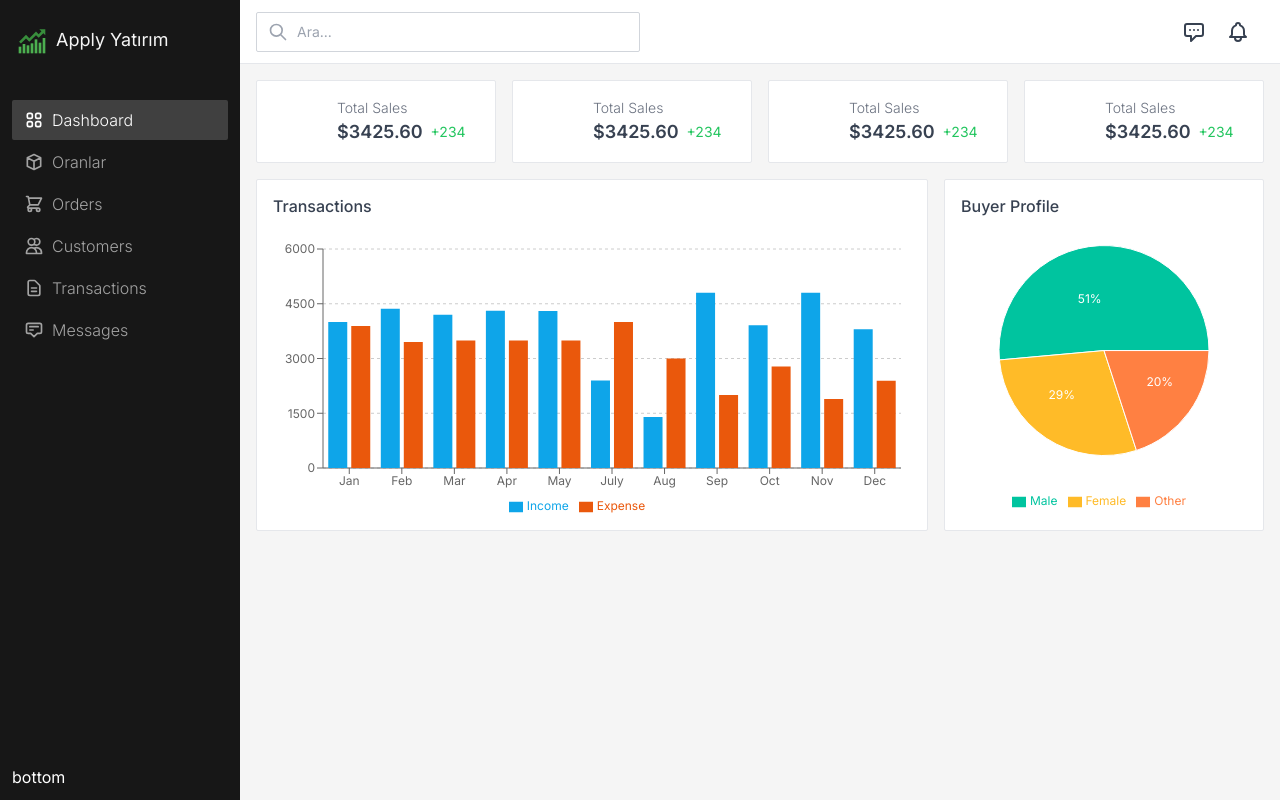
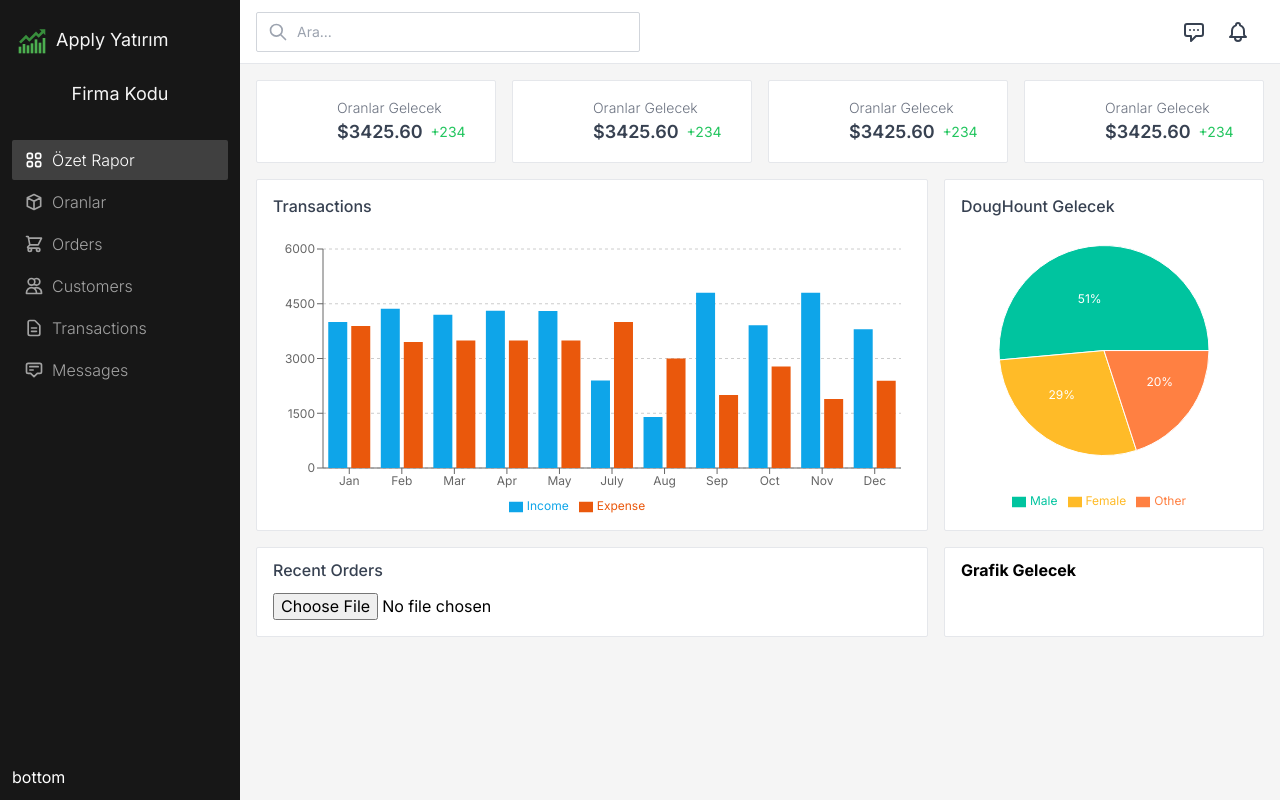
Before and after one commit to TunahanTuna/apply-yatirim-project, a React (Vite) app: page / in a window 1280 px wide. Built offline with nearby package versions, Linux system fonts and the light colour scheme.

Commit message:
tables added

```diff
--- a/package.json
+++ b/package.json
@@ -18,7 +18,8 @@
     "react-icons": "^4.10.1",
     "react-redux": "^8.1.2",
     "react-router-dom": "^6.15.0",
-    "recharts": "^2.8.0"
+    "recharts": "^2.8.0",
+    "xlsx": "^0.18.5"
   },
   "devDependencies": {
     "@types/react": "^18.2.15",
--- a/src/components/BuyerProfileChart.jsx
+++ b/src/components/BuyerProfileChart.jsx
@@ -25,7 +25,7 @@ const renderCustomizedLabel = ({ cx, cy, midAngle, innerRadius, outerRadius, per
 export default function BuyerProfilePieChart() {
     return (
         <div className="w-[20rem] h-[22rem] bg-white p-4 rounded-sm border border-gray-200 flex flex-col">
-            <strong className="text-gray-700 font-medium">Buyer Profile</strong>
+            <strong className="text-gray-700 font-medium">DougHount Gelecek</strong>
             <div className="mt-3 w-full flex-1 text-xs">
                 <ResponsiveContainer width="100%" height="100%">
                     <PieChart width={400} height={300}>
--- a/src/components/DashboardStatsGrid.jsx
+++ b/src/components/DashboardStatsGrid.jsx
@@ -4,16 +4,16 @@ import BoxWrapper from '../widgets/ButtonWrapper'
 export default function DashboardStatsGrid() {
     return (
         <div className="flex gap-4 w-full">
-            <BoxWrapper bg="sky" title="Total Sales" value="$3425.60" diff="+234">
+            <BoxWrapper bg="sky" title="Oranlar Gelecek" value="$3425.60" diff="+234">
                 <IoBagHandle className="text-2xl text-white" />
             </BoxWrapper>
-            <BoxWrapper bg="orange" title="Total Sales" value="$3425.60" diff="+234">
+            <BoxWrapper bg="orange" title="Oranlar Gelecek" value="$3425.60" diff="+234">
                 <IoPieChart className="text-2xl text-white" />
             </BoxWrapper>
-            <BoxWrapper bg="yellow" title="Total Sales" value="$3425.60" diff="+234">
+            <BoxWrapper bg="yellow" title=" Oranlar Gelecek" value="$3425.60" diff="+234">
                 <IoPeople className="text-2xl text-white" />
             </BoxWrapper>
-            <BoxWrapper bg="green" title="Total Sales" value="$3425.60" diff="+234">
+            <BoxWrapper bg="green" title=" Oranlar Gelecek" value="$3425.60" diff="+234">
                 <IoCart className="text-2xl text-white" />
             </BoxWrapper>
         </div>
--- /dev/null
+++ b/src/components/ExcelTable.jsx
@@ -0,0 +1,135 @@
+import React, { useState } from 'react'
+import * as XLSX from 'xlsx' // XLSX kütüphanesini import edin veya gereksinimlerinize göre düzenleyin
+import path from 'path'
+// Dummy Data
+const dummyData = [
+    {
+        id: '1',
+        product_id: '4324',
+        customer_id: '23143',
+        customer_name: 'Shirley A. Lape',
+        order_date: '2022-05-17T03:24:00',
+        order_total: '$435.50',
+        current_order_status: 'PLACED',
+        shipment_address: 'Cottage Grove, OR 97424'
+    },
+    {
+        id: '7',
+        product_id: '7453',
+        customer_id: '96453',
+        customer_name: 'Ryan Carroll',
+        order_date: '2022-05-14T05:24:00',
+        order_total: '$96.35',
+        current_order_status: 'CONFIRMED',
+        shipment_address: 'Los Angeles, CA 90017'
+    },
+    {
+        id: '2',
+        product_id: '5434',
+        customer_id: '65345',
+        customer_name: 'Mason Nash',
+        order_date: '2022-05-17T07:14:00',
+        order_total: '$836.44',
+        current_order_status: 'SHIPPED',
+        shipment_address: 'Westminster, CA 92683'
+    },
+    {
+        id: '3',
+        product_id: '9854',
+        customer_id: '87832',
+        customer_name: 'Luke Parkin',
+        order_date: '2022-05-16T12:40:00',
+        order_total: '$334.50',
+        current_order_status: 'SHIPPED',
+        shipment_address: 'San Mateo, CA 94403'
+    },
+    {
+        id: '4',
+        product_id: '8763',
+        customer_id: '09832',
+        customer_name: 'Anthony Fry',
+        order_date: '2022-05-14T03:24:00',
+        order_total: '$876.00',
+        current_order_status: 'OUT_FOR_DELIVERY',
+        shipment_address: 'San Mateo, CA 94403'
+    },
+    {
+        id: '5',
+        product_id: '5627',
+        customer_id: '97632',
+        customer_name: 'Ryan Carroll',
+        order_date: '2022-05-14T05:24:00',
+        order_total: '$96.35',
+        current_order_status: 'DELIVERED',
+        shipment_address: 'Los Angeles, CA 90017'
+    }
+]
+export default function ExcelTable() {
+    const [data, setData] = useState([])
+    const handleFileUpload = (e) => {
+        // Yüklenen dosyayı alın
+        const file = e.target.files[0]
+
+        // Dosyayı okumak için bir FileReader oluşturun
+        const reader = new FileReader()
+
+        // Dosya okuma tamamlandığında bu işlev çalışır
+        reader.onload = (e) => {
+            // XLSX kütüphanesini kullanarak dosyayı işleyin
+            const workbook = XLSX.read(e.target.result, { type: 'binary' })
+
+            // İlk çalışma sayfasının adını alın
+            const firstSheetName = workbook.SheetNames[0]
+
+            // İlk çalışma sayfasını alın
+            const worksheet = workbook.Sheets[firstSheetName]
+
+            // Çalışma sayfasını bir JSON verisine dönüştürün (başlıklar dahil)
+            const excelData = XLSX.utils.sheet_to_json(worksheet, { header: 1 })
+            console.log(excelData)
+            // JSON verisini state değişkenine ata
+            setData(excelData)
+        }
+
+        // Dosyayı ikili (binary) formatta okuyun
+        reader.readAsBinaryString(file)
+    }
+    return (
+        <div className="bg-white px-4 pt-3 pb-4 rounded-sm border border-gray-200 flex-1">
+            <strong className="text-gray-700 font-medium">Recent Orders</strong>
+            <div className="mt-3">
+                {' '}
+                {data.length == 0 ? (
+                    <input type="file" onChange={handleFileUpload} />
+                ) : (
+                    <table className="w-full text-gray-700 ">
+                        <thead>
+                            <tr>
+                                <td>ID</td>
+                                <td>Product ID</td>
+                                <td>Customer Name</td>
+                                <td>Order Date</td>
+                                <td>Order Total</td>
+                                <td>Shipping Address</td>
+                                <td>Order Status</td>
+                            </tr>
+                        </thead>
+                        <tbody>
+                            {dummyData.map((dt, idx) => (
+                                <tr key={idx}>
+                                    <td>#{dt.id}</td>
+                                    <td>{dt.product_id}</td>
+                                    <td>{dt.customer_name}</td>
+                                    <td>{dt.order_date}</td>
+                                    <td>{dt.order_total}</td>
+                                    <td>{dt.shipment_address}</td>
+                                    <td>{dt.current_order_status}</td>
+                                </tr>
+                            ))}
+                        </tbody>
+                    </table>
+                )}
+            </div>
+        </div>
+    )
+}
--- /dev/null
+++ b/src/components/SideCharts.jsx
@@ -0,0 +1,9 @@
+import React from 'react'
+
+export default function SideCharts() {
+    return (
+        <div className="bg-white px-4 pt-3 pb-4 rounded-sm border border-gray-200 w-[20rem]">
+            <strong>Grafik Gelecek</strong>
+        </div>
+    )
+}
--- a/src/components/shared/Sidebar.jsx
+++ b/src/components/shared/Sidebar.jsx
@@ -12,6 +12,9 @@ export default function Sidebar() {
             <div className="flex items-center gap-2 px-1 py-3">
                 <FcBullish fontSize={32} />
                 <span className="text-neutral-100 text-lg">Apply Yatırım</span>
+            </div>
+            <div className="flex justify-center items-center px-1 py-3 pb-0">
+                <span className="text-neutral-100 text-lg">Firma Kodu</span>
             </div>
             <div className="flex-1 py-8 flex flex-col gap-0.5">
                 {DASHBOARD_SIDEBAR_LINKS.map((item) => (
--- a/src/lib/constants/navigation.jsx
+++ b/src/lib/constants/navigation.jsx
@@ -12,7 +12,7 @@ import {
 export const DASHBOARD_SIDEBAR_LINKS = [
     {
         key: 'dashboard',
-        label: 'Dashboard',
+        label: 'Özet Rapor',
         path: '/',
         icon: <HiOutlineViewGrid />
     },
--- a/src/pages/Dashboard.jsx
+++ b/src/pages/Dashboard.jsx
@@ -3,6 +3,8 @@ import { Link } from 'react-router-dom'
 import DashboardStatsGrid from '../components/DashboardStatsGrid'
 import TransactionChart from '../components/TransactionChart'
 import BuyerProfilePieChart from '../components/BuyerProfileChart'
+import ExcelTable from '../components/ExcelTable'
+import SideCharts from '../components/SideCharts'
 
 export default function Dashboard() {
     return (
@@ -12,6 +14,10 @@ export default function Dashboard() {
                 <TransactionChart />
                 <BuyerProfilePieChart />
             </div>
+            <div className="flex flex-row gap-4 w-full">
+                <ExcelTable />
+                <SideCharts />
+            </div>
         </div>
     )
 }
--- a/src/widgets/ButtonWrapper.jsx
+++ b/src/widgets/ButtonWrapper.jsx
@@ -2,9 +2,7 @@ import React from 'react'
 import { IoBagHandle } from 'react-icons/io5'
 
 export default function BoxWrapper({ children, title, value, diff, bg }) {
-    console.log(bg)
     const style = `rounded-full h-12 w-12 flex items-center justify-center bg-${bg}-500`
-    console.log(style)
     return (
         <div className="bg-white rounded-sm flex-1 p-4 border border-gray-200 flex items-center hover:outline hover:outline-1 hover:outline-gray-300">
             <div className={style}>{children}</div>
```
Also changed, not shown: 1 other file (tests, documents, lock files or other folders).
